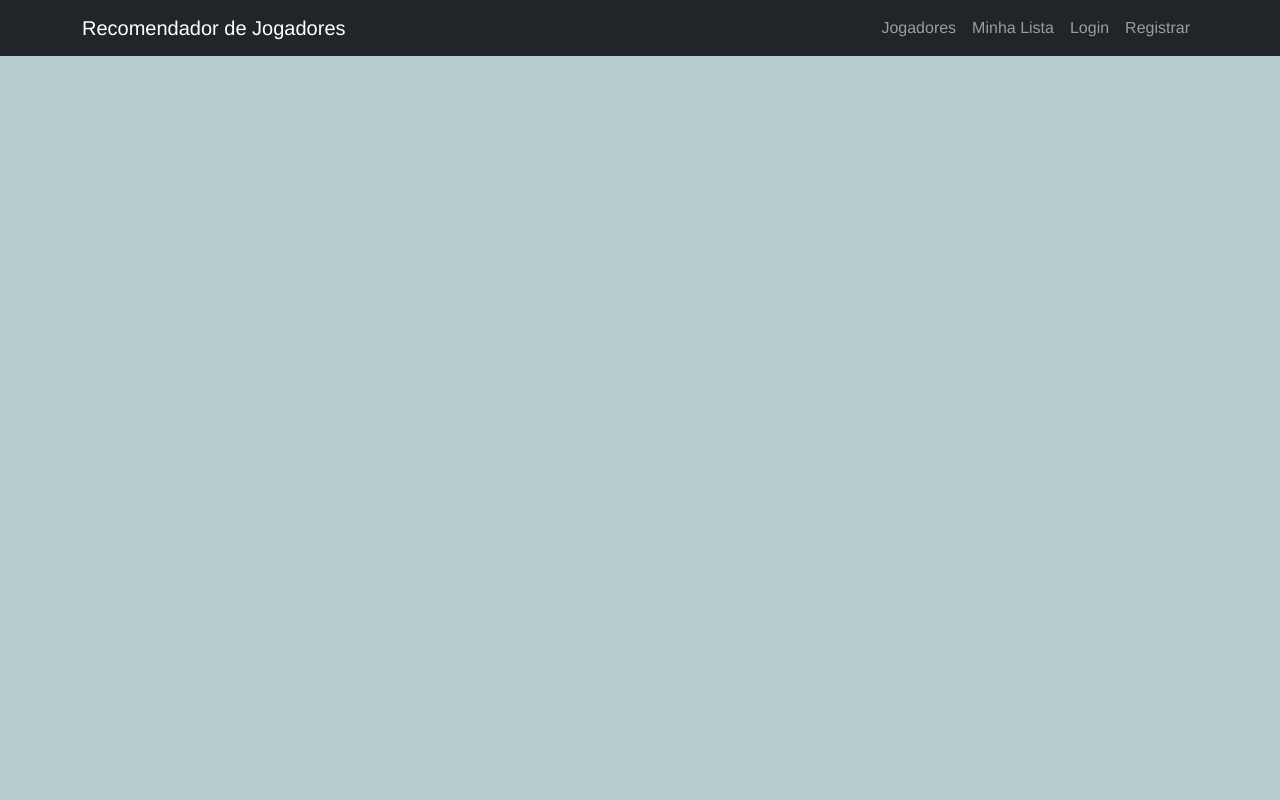
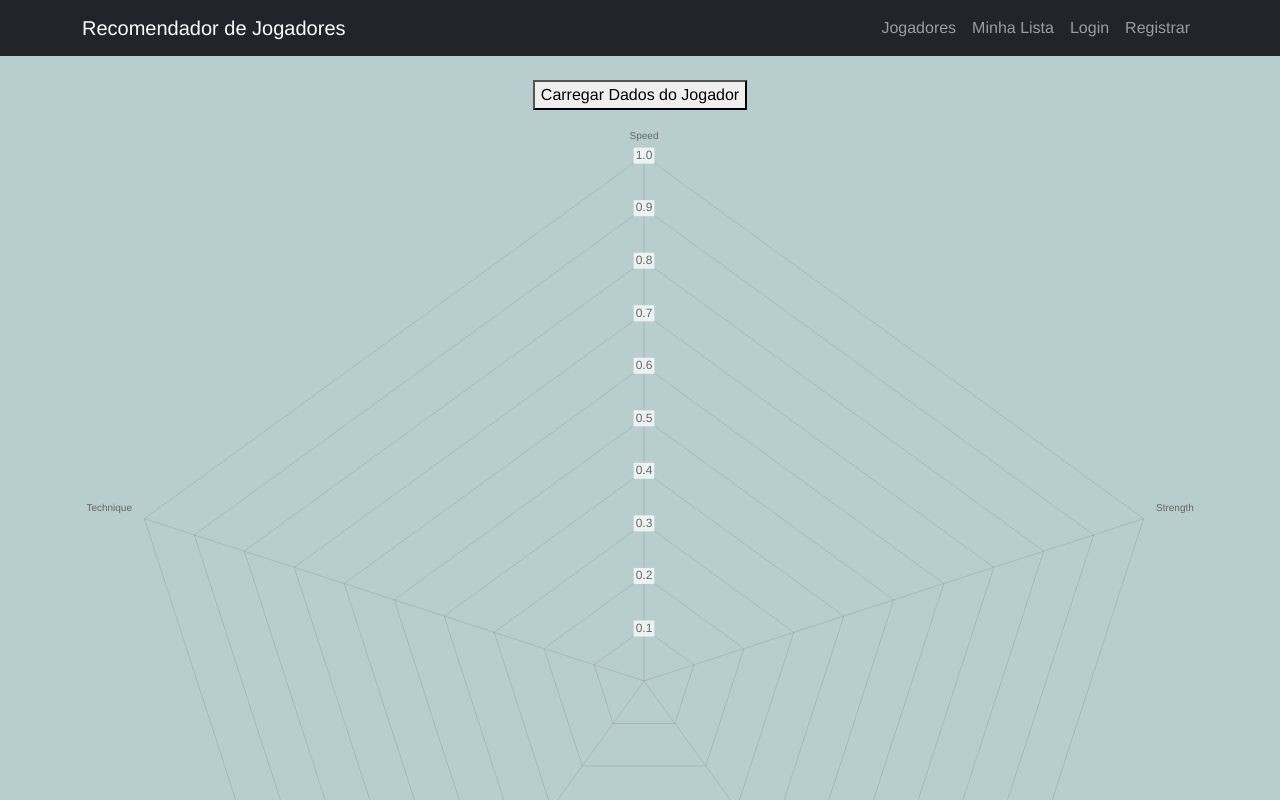
Before and after one commit to pabloghid/players-recommender-frontend, a Vue app: page /graph in a window 1280 px wide. Shown: the top 800 px of the page. Built offline with nearby package versions, Linux system fonts and the light colour scheme; no server answers.

Commit message:
WIP: chart

```diff
--- a/package.json
+++ b/package.json
@@ -12,8 +12,10 @@
     "axios": "^1.6.1",
     "bootstrap": "^5.3.2",
     "bootstrap-vue": "^2.23.1",
+    "chart.js": "^4.4.6",
     "core-js": "^3.8.3",
     "vue": "^3.2.13",
+    "vue-chartjs": "^5.3.1",
     "vue-multiselect": "^2.1.8",
     "vue-router": "^4.2.5"
   },
--- /dev/null
+++ b/src/components/ChartTest.vue
@@ -0,0 +1,108 @@
+<template>
+  <button @click="fetchPlayerData">Carregar Dados do Jogador</button>
+  <Radar id="my-chart-id" :options="chartOptions" :data="chartData" />
+</template>
+
+<script>
+import { Radar } from 'vue-chartjs'
+import { Chart as ChartJS, Title, Tooltip, Legend, RadialLinearScale, PointElement, LineElement, Filler } from 'chart.js'
+import { getAPI } from '../../api-axios.js';
+
+ChartJS.register(Title, Tooltip, Legend, RadialLinearScale, PointElement, LineElement, Filler)
+
+export default {
+  name: 'RadarChart',
+  components: { Radar },
+  props: {
+    playerId1: {
+      type: Number,
+      required: true
+    },
+    playerId2: {
+      type: Number,
+      required: true
+    }
+  },
+  data() {
+    return {
+      chartData: {
+        labels: ['Speed', 'Strength', 'Agility', 'Endurance', 'Technique'],
+        datasets: []
+      },
+      chartOptions: {
+        responsive: true,
+        plugins: {
+          legend: {
+            position: 'top'
+          },
+          tooltip: {
+            enabled: true
+          }
+        },
+        scales: {
+          r: {
+            beginAtZero: true
+          }
+        }
+      }
+    }
+  },
+  async created() {
+    await this.fetchPlayerData()
+  },
+  methods: {
+    async fetchPlayerData() {
+      try {
+        // Busca dados do primeiro jogador
+        const response1 = await getAPI.get(`core/players/${this.playerId1}`);
+        const playerData1 = response1.data;
+
+        // Busca dados do segundo jogador
+        const response2 = await getAPI.get(`core/players/${this.playerId2}`);
+        const playerData2 = response2.data;
+
+        // Converte os dados para números, se necessário
+        const playerStats1 = [
+          Number(playerData1.Goals_Assist),
+          Number(playerData1.Accuracy_Passes),
+          Number(playerData1.Key_Passes),
+          Number(playerData1.Goals_Shot),
+          Number(playerData1.Duels_Won)
+        ];
+
+        const playerStats2 = [
+          Number(playerData2.Goals_Assist),
+          Number(playerData2.Accuracy_Passes),
+          Number(playerData2.Key_Passes),
+          Number(playerData2.Goals_Shot),
+          Number(playerData2.Duels_Won)
+        ];
+
+      this.chartData = {
+        labels: ['Speed', 'Strength', 'Agility', 'Endurance', 'Technique'],
+        datasets: [
+            {
+              label: playerData1.name,
+              data: playerStats1,
+              backgroundColor: 'rgba(54, 162, 235, 0.2)',
+              borderColor: 'rgba(54, 162, 235, 1)',
+              borderWidth: 1
+            },
+            {
+              label: playerData2.name,
+              data: playerStats2,
+              backgroundColor: 'rgba(255, 99, 132, 0.2)',
+              borderColor: 'rgba(255, 99, 132, 1)',
+              borderWidth: 1
+            }
+        ]
+      };
+        console.log(this.chartData)
+      } catch (error) {
+        console.error('Erro: ', error);
+      }
+    },
+  }
+}
+
+</script>
--- /dev/null
+++ b/src/components/RadarChart.vue
@@ -0,0 +1,20 @@
+<template>
+    <div>
+      <RadarChart :playerId1="selectedPlayerId" :playerId2="selectedPlayerId2" />
+    </div>
+  </template>
+
+  <script>
+  import RadarChart from '@/components/ChartTest' // Ajuste o caminho conforme a estrutura do seu projeto
+
+  export default {
+    name: 'PlayerStats',
+    components: { RadarChart },
+    data() {
+      return {
+        selectedPlayerId: 1100,
+        selectedPlayerId2: 10321
+      }
+    }
+  }
+  </script>
--- a/src/main.js
+++ b/src/main.js
@@ -18,6 +18,7 @@ const routes = [
     meta: { requiresAuth: true }
   },
   { path: '/my-list', component: () => import('./components/FavoritePlayers.vue'), meta: { requiresAuth: true }},
+  { path: '/graph', component: () => import('./components/RadarChart.vue'), meta: { requiresAuth: false }}
 ]
 const router = createRouter({
   history: createWebHistory(),
```
Also changed, not shown: 1 other file (tests, documents, lock files or other folders).
